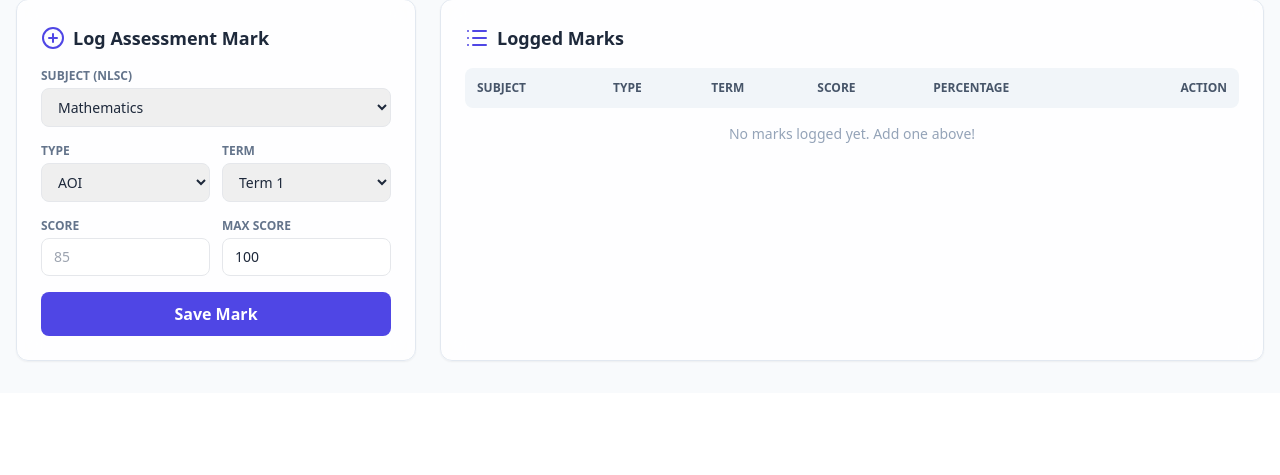
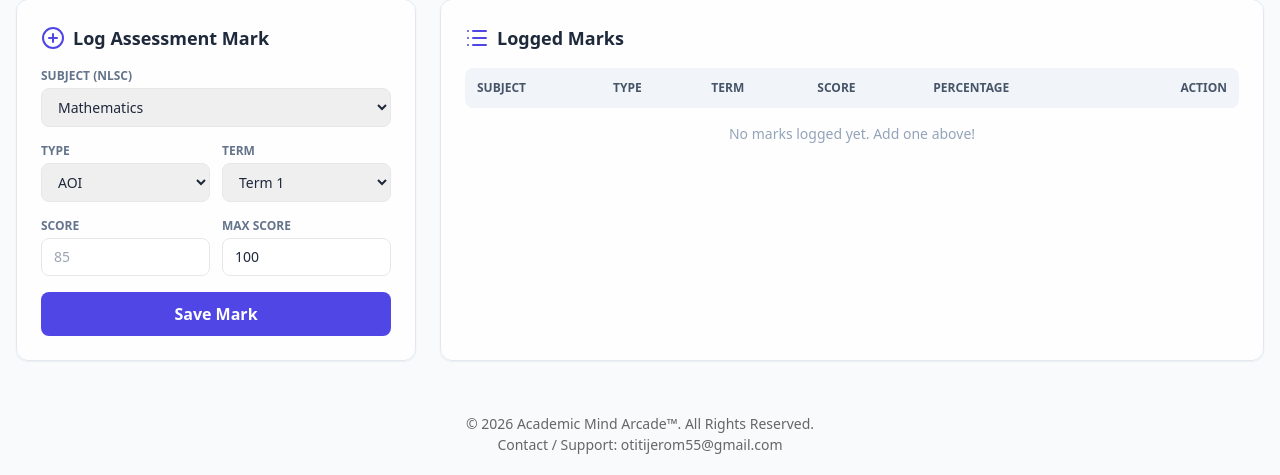
Before and after one commit to otitijerom55-arch/academic-mind-arcade, a Flask app: page / in a window 1280 px wide. Shown: the part 1527-2002 px from the top of the page. Before the commit the page ends 1889 px from the top, so only its background shows below. Run offline with Flask 3, Linux system fonts and the light colour scheme; a user stored in the database is signed in; data that the repository does not hold is empty; some libraries are stand-ins or nearby versions.

Commit message:
Add email and copyright footer

```diff
--- a/templates/dashboard.html
+++ b/templates/dashboard.html
@@ -645,5 +645,9 @@
                 });
             });
     </script>
+<footer style="text-align: center; padding: 20px; color: #666; font-size: 14px;">
+    <p>&copy; 2026 Academic Mind Arcade&trade;. All Rights Reserved.</p>
+    <p>Contact / Support: <a href="mailto:otitijerom55@gmail.com">otitijerom55@gmail.com</a></p>
+</footer>
 </body>
 </html>
```
